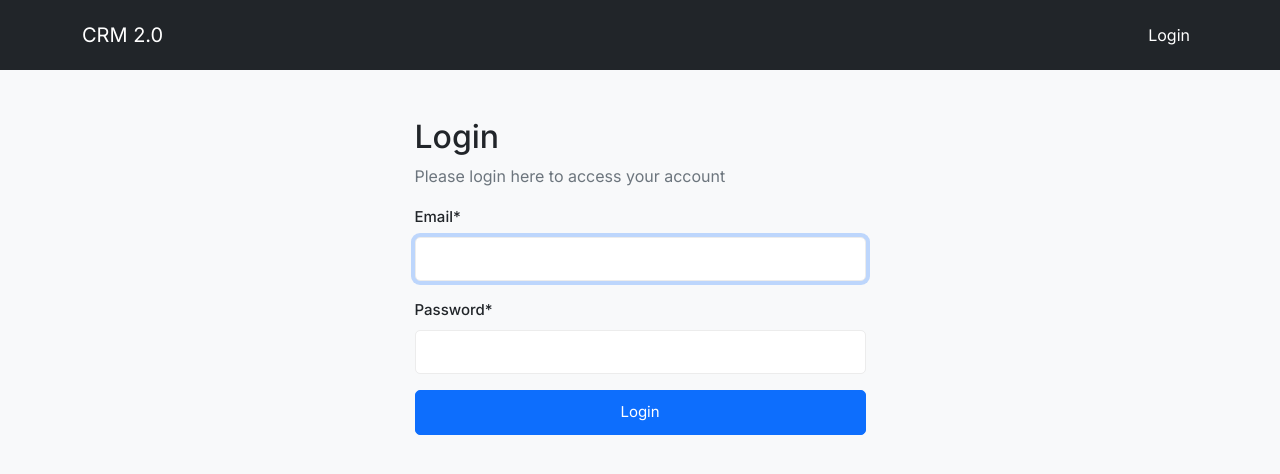
After one commit to shaheryaryousaf/Django-CRM-v.2, a Django app: page /signin in a window 1280 px wide. The commit adds this page. Shown: the top 474 px of the page. Run offline with Django 4.2, Linux system fonts and the light colour scheme; some libraries are stand-ins or nearby versions.

Commit message:
Login Feature

```diff
--- a/_crm/urls.py
+++ b/_crm/urls.py
@@ -3,6 +3,7 @@ from django.urls import path, include
 
 urlpatterns = [
     path('admin/', admin.site.urls),
+    path('account/', include('accounts.urls')),
     path('', include('accounts.urls')),
     path('customers/', include('customers.urls')),
     path('products/', include('products.urls')),
--- a/accounts/views.py
+++ b/accounts/views.py
@@ -1,7 +1,6 @@
 from django.shortcuts import render, redirect
 from django.contrib import messages
 from django.contrib.auth.decorators import login_required
-from django.contrib.admin.views.decorators import staff_member_required
 from django.core.mail import send_mail
 from customers.models import Customer
 from products.models import Order
@@ -9,6 +8,7 @@ from products.models import Order
 # ===============================
 # Dashboard
 # ===============================
+@login_required(login_url='/account/signin')
 def dashboard(request):
     customers = Customer.objects.all()[:5]
     orders = Order.objects.all()[:5]
--- a/customers/views.py
+++ b/customers/views.py
@@ -5,10 +5,12 @@ from products.forms import SearchForm
 from products.forms import CustomerOrderForm
 from .models import Customer
 from django.core.paginator import Paginator
+from django.contrib.auth.decorators import login_required
 
 # ===============================
 # Customers List
 # ===============================
+@login_required(login_url='/account/signin')
 def customers(request):
     customers = Customer.objects.all()
 
@@ -28,6 +30,7 @@ def customers(request):
 # ===============================
 # Add Customer
 # ===============================
+@login_required(login_url='/account/signin')
 def addCustomer(request):
     form = CustomerForm()
     if request.method == "POST":
@@ -45,6 +48,7 @@ def addCustomer(request):
 # ===============================
 # Update Customer
 # ===============================
+@login_required(login_url='/account/signin')
 def updateCustomer(request, id):
     customer = Customer.objects.get(id=id)
     form = CustomerForm(instance=customer)
@@ -63,6 +67,7 @@ def updateCustomer(request, id):
 # ===============================
 # Customer Detail
 # ===============================
+@login_required(login_url='/account/signin')
 def customerDetail(request, id):
     customer = Customer.objects.get(id=id)
     orders = customer.order_set.all()
@@ -93,6 +98,7 @@ def customerDetail(request, id):
 # ===============================
 # Add Customer Order
 # ===============================
+@login_required(login_url='/account/signin')
 def addCustomerOrder(request, id):
     customer = Customer.objects.get(id=id)
     form = CustomerOrderForm()
--- a/templates/customers/customers.html
+++ b/templates/customers/customers.html
@@ -38,7 +38,7 @@
             <tbody>
                 {% for customer in page_obj %}
                 <tr>
-                    <td>{{customer.first_name}} {{customer.last_name}}</td>
+                    <td><a href="{% url 'customer-detail' customer.id %}">{{customer.first_name}} {{customer.last_name}}</a></td>
                     <td>{{customer.email}}</td>
                     <td>{{customer.phone}}</td>
                     <td>{{customer.address}}</td>
--- a/templates/partials/_navbar.html
+++ b/templates/partials/_navbar.html
@@ -15,6 +15,7 @@
       </button>
       <div class="collapse navbar-collapse" id="navbarText">
         <ul class="navbar-nav me-auto mb-2 mb-lg-0"></ul>
+        {% if request.user.is_authenticated %}
         <ul class="navbar-nav mb-2 mb-lg-0">
           <li class="nav-item">
             <a class="nav-link" href="{% url 'dashboard' %}">Dashboard</a>
@@ -29,9 +30,16 @@
             <a class="nav-link" href="{% url 'products-list' %}">Products</a>
           </li>
           <li class="nav-item">
-            <a class="nav-link" href="login.html">Login</a>
+            <a class="nav-link" href="{% url 'logout' %}">Logout</a>
           </li>
         </ul>
+        {% else %}
+        <ul class="navbar-nav mb-2 mb-lg-0">
+          <li class="nav-item">
+            <a class="nav-link" href="{% url 'signin' %}">Login</a>
+          </li>
+        </ul>
+        {% endif %}
       </div>
     </div>
   </nav>
--- /dev/null
+++ b/templates/registration/login.html
@@ -0,0 +1,19 @@
+{% extends "base.html" %}{% block content %}{% load crispy_forms_tags %}
+<section class="content pt-5">
+    <div class="container">
+      <div class="row">
+        <div class="col-md-5 m-auto">
+          <h2>Login</h2>
+          <p class="text-secondary">
+            Please login here to access your account
+          </p>
+          <form class="mt-3" method="POST">
+            {% csrf_token %}{{form|crispy}}
+            <button class="btn btn-primary w-100" type="submit">Login</button>
+          </form>
+        </div>
+      </div>
+    </div>
+  </section>
+
+{% endblock %}
```
Also changed, not shown: _crm/settings.py (+3 -11 lines), products/views.py (+12 -0 lines), templates/registration/signin.html (deleted).
